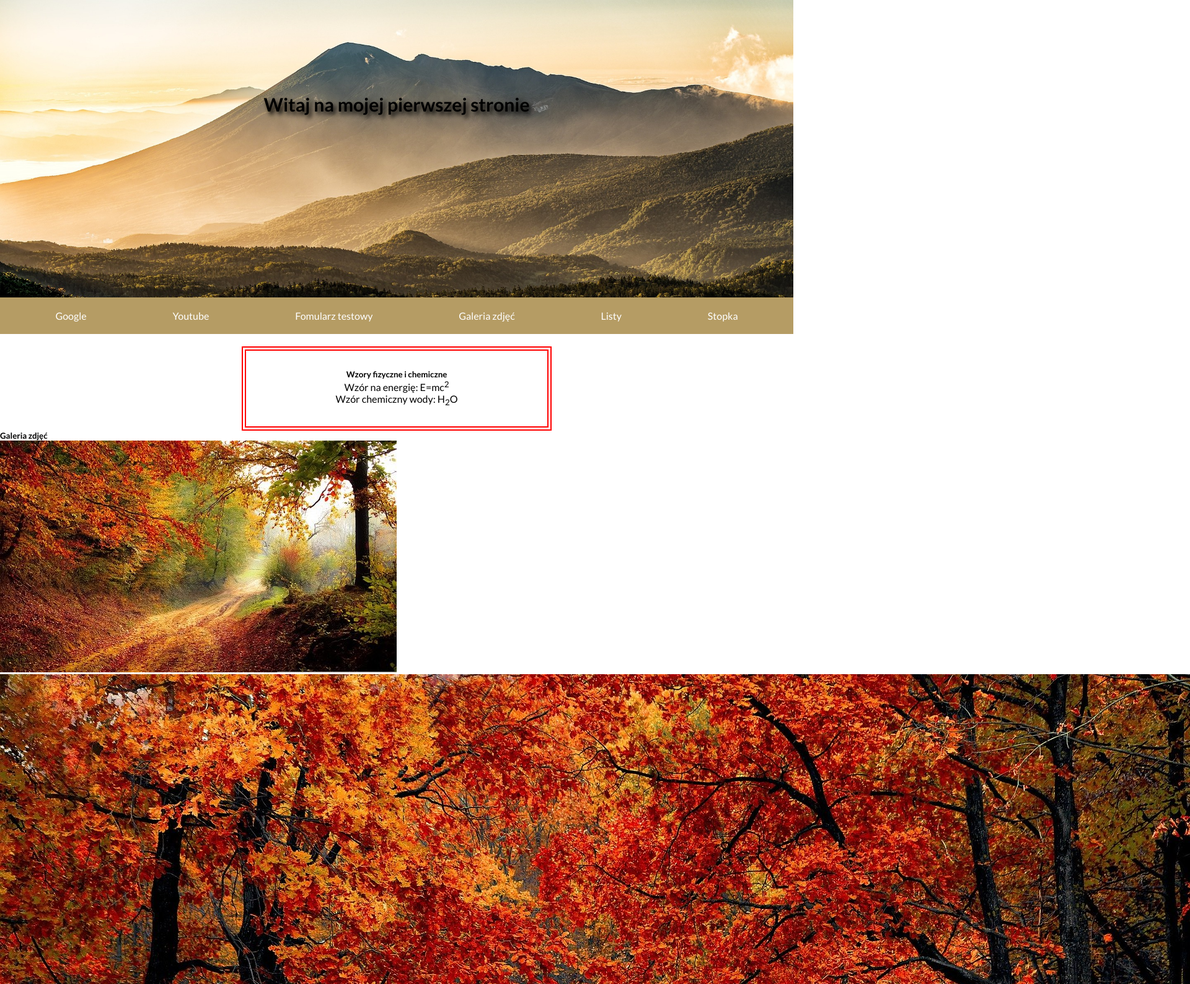
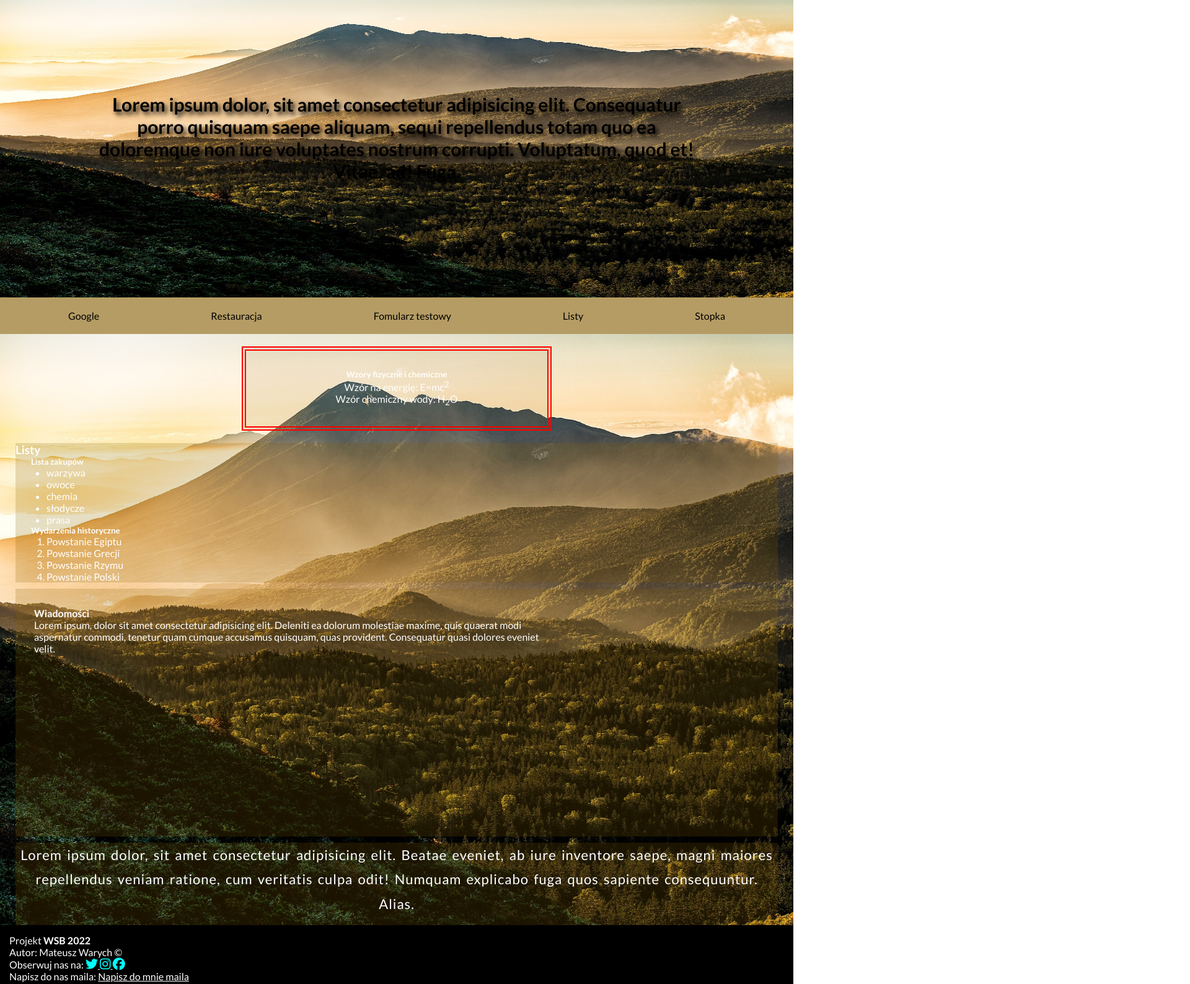
Before and after one commit to MateuszWarych1/First-page, a plain HTML site: page index.html in a window 1280 px wide. Shown: the top 1588 px of the page at 62% size, 1920 px wide, since content can reach past the window. Drawn offline with Linux system fonts and the light colour scheme.

Commit message:
Aktualizacja danych

```diff
--- a/index.html
+++ b/index.html
@@ -9,7 +9,7 @@
     <link rel="shortcut icon" href="https://cdn-icons-png.flaticon.com/512/4856/4856718.png" type="image/x-icon">
 
     <!-- skrypt do FONT AWESOME (do niedzieli 23.10) -->
-    <script src="https://kit.fontawesome.com/a28abe83fb.js" crossorigin="anonymous"></script>
+    <script src="https://kit.fontawesome.com/8a3b46da33.js" crossorigin="anonymous"></script>
 
     <!-- linki do fontów -->
     <link rel="preconnect" href="https://fonts.googleapis.com">
@@ -24,7 +24,9 @@
 <body>
     <!-- nagłówek strony -->
     <header>
-            <h1>Witaj na mojej pierwszej stronie</h1>
+        <h1>Lorem ipsum dolor, sit amet consectetur adipisicing elit. Consequatur porro quisquam saepe aliquam, sequi
+            repellendus totam quo ea doloremque non iure voluptates nostrum corrupti. Voluptatum, quod et! Vitae, ad!
+            Fuga.</h1>
     </header>
     <!-- nawigacja -->
     <nav>
@@ -33,13 +35,10 @@
                 <a href="https://www.google.com" target="_blank" title="Link do Google">Google</a>
             </li>
             <li>
-                <a href="https://www.youtube.com" target="_blank" title="Link do Youtube">Youtube</a>
+                <a href="restaurant.html" target="_blank" title="Restauracja">Restauracja</a>
             </li>
             <li>
                 <a href="form.html" target="_blank" title="Link do formularza">Fomularz testowy</a>
-            </li>
-            <li>
-                <a href="#gallery">Galeria zdjęć</a>
             </li>
             <li>
                 <a href="#lists">Listy</a>
@@ -52,21 +51,17 @@
     <!-- część główna -->
     <main>
         <section class="science">
+            <div>
                 <h5>Wzory fizyczne i chemiczne</h5>
                 <p>Wzór na energię: E=mc<sup>2</sup></p>
                 <p>Wzór chemiczny wody: H<sub>2</sub>O</p>
-        </section>
-        <!-- Galeria zdjęć -->
-        <section id="gallery">
-            <h5>Galeria zdjęć</h5>
-            <img src="./files/fall.jpg"
-                alt="Jesień" title="Jesień" />
-            <img src="./files/fall2.jpg"
-                alt="Jesień2" title="Jesień2" />
+            </div>
         </section>
         <section id="lists">
             <h3>Listy</h3>
+            <div>
                 <h5>Lista zakupów</h5>
+                <div>
                     <ul>
                         <li>warzywa</li>
                         <li>owoce</li>
@@ -74,14 +69,17 @@
                         <li>słodycze</li>
                         <li>prasa</li>
                     </ul>
-
+                </div>
                 <h5>Wydarzenia historyczne</h5>
+                <div>
                     <ol>
                         <li>Powstanie Egiptu</li>
                         <li>Powstanie Grecji</li>
                         <li>Powstanie Rzymu</li>
                         <li>Powstanie Polski</li>
                     </ol>
+                </div>
+            </div>
         </section>
         <section class="poster">
             <h4>Wiadomości</h4>
@@ -100,6 +98,7 @@
     <!-- stopka -->
     <footer>
         <section id="footer">
+            <div>
                 <p>Projekt <strong>WSB 2022</strong></p>
                 <p>Autor: <span>Mateusz Warych</span> &copy;</p>
                 <div>
@@ -110,7 +109,7 @@
                         <a href="https://instagram.com" target="_blank">
                             <i class="fa-brands fa-instagram"></i>
                         </a>
-                    <a href="https://facebook.com" target="_blank">
+                        <a href="https://www.facebook.com/mateusz.warych.3" target="_blank">
                             <i class="fa-brands fa-facebook"></i>
                         </a>
                     </p>
@@ -118,6 +117,7 @@
                 <p>Napisz do nas maila:
                     <a href="mailto:mateusz_warych@wp.pl">Napisz do mnie maila</a>
                 </p>
+            </div>
         </section>
     </footer>
 </body>
--- a/style.css
+++ b/style.css
@@ -10,6 +10,7 @@ html {
     font-family: 'Lato', sans-serif;
 }
 
+
 /* style dla elementu header */
 header {
     background-color: grey;
@@ -18,7 +19,7 @@ header {
     font-size: 15px;
     background: url('./files/mountain.jpg');
     background-color: black;
-    background-size: cover;
+    background-size: 100% 100%;
     /* wpasowuje zdjęcie do rozmarów okna*/
     background-attachment: fixed;
 }
@@ -27,6 +28,7 @@ header h1 {
     text-align: center;
     padding: 150px;
     text-shadow: 4px 4.5px 7px;
+    position: relative;
 }
 
 /* style dla nav */
@@ -34,11 +36,6 @@ nav {
     background-color: rgba(136, 94, 4, 0.616);
     padding: 20px;
 }
-
-/* nav li{
-    display: inline-block;
-    text-align: center;
-} */
 
 /* flex jako dodatek */
 nav ul {
@@ -48,18 +45,46 @@ nav ul {
 }
 
 nav a {
-    color: white;
+    color: black;
     text-decoration: none;
 }
 
+main {
+    background: url('./files/mountain.jpg');
+    background-color: black;
+    background-size: 100% 100%;
+    /* wpasowuje zdjęcie do rozmarów okna*/
+    background-attachment: fixed;
+}
+
 /* style dla elementu section science */
+
 .science {
+    padding: 20px;
+}
+
+.science div {
     width: 500px;
     margin: auto;
-    margin-top: 20px;
     padding: 30px;
     border: 7px double red;
     text-align: center;
+    font-weight: 2000;
+    color: white;
+    background-color: rgba(136, 94, 4, 0.1);
+}
+
+
+#lists {
+    color: white;
+    margin-left: 25px;
+    margin-right: 25px;
+    background-color: rgba(136, 94, 4, 0.2)
+}
+
+#lists div {
+    margin-left: 25px;
+
 }
 
 /* style dla elementu section poster */
@@ -67,13 +92,10 @@ nav a {
     padding: 30px;
     margin: 10px 0;
     height: 50vh;
-    background: url('./files/clouds.jpg');
-    background-repeat: no-repeat;
-    background-position: center;
-    background-size: cover;
-    background-attachment: fixed;
-    /* background: rgb(131, 58, 180); */
-    /* background: linear-gradient(90deg, rgba(131, 58, 180, 1) 0%, rgba(253, 29, 29, 1) 50%, rgba(252, 176, 69, 1) 100%); */
+    color: white;
+    margin-left: 25px;
+    margin-right: 25px;
+    background-color: rgba(136, 94, 4, 0.2)
 }
 
 .poster div {
@@ -87,14 +109,17 @@ nav a {
     letter-spacing: 1px;
     word-spacing: 3px;
     line-height: 1.8;
-    /* padding: 10px 30px; */
+    color: white;
+    margin-left: 25px;
+    margin-right: 25px;
+    padding-bottom: 15px;
+    background-color: rgba(136, 94, 4, 0.2)
 }
 
 /* style dla elementów footer */
 footer {
     background-color: black;
-    padding: 20px;
-    margin-top: 20px;
+    padding: 15px;
 }
 
 /* określone właściwości do każdego elementu footer */
--- /dev/null
+++ b/styleRest.css
@@ -0,0 +1,33 @@
+* {
+    margin: 0;
+    padding: 0;
+    box-sizing: border-box;
+}
+
+html {
+    /* zachowanie przy scrollowaniu */
+    scroll-behavior: smooth;
+    font-family: 'Lato', sans-serif;
+}
+
+
+/* style dla elementu header */
+header {
+    background-color: grey;
+    width: 100%;
+    height: 60vh;
+    font-size: 15px;
+    background: url('./files/coffee.jpg');
+    background-color: black;
+    background-size: 100% 100%;
+    /* wpasowuje zdjęcie do rozmarów okna*/
+    background-attachment: fixed;
+}
+
+main {
+    background: url('./files/coffee.jpg');
+    background-color: black;
+    background-size: 100% 100%;
+    /* wpasowuje zdjęcie do rozmarów okna*/
+    background-attachment: fixed;
+}
```
Also changed, not shown: restaurant.html (added, +29 -0 lines), files/coffee.jpg (added), files/fall3.jpeg (added). Lines whose indentation alone changed are shown as unchanged.
